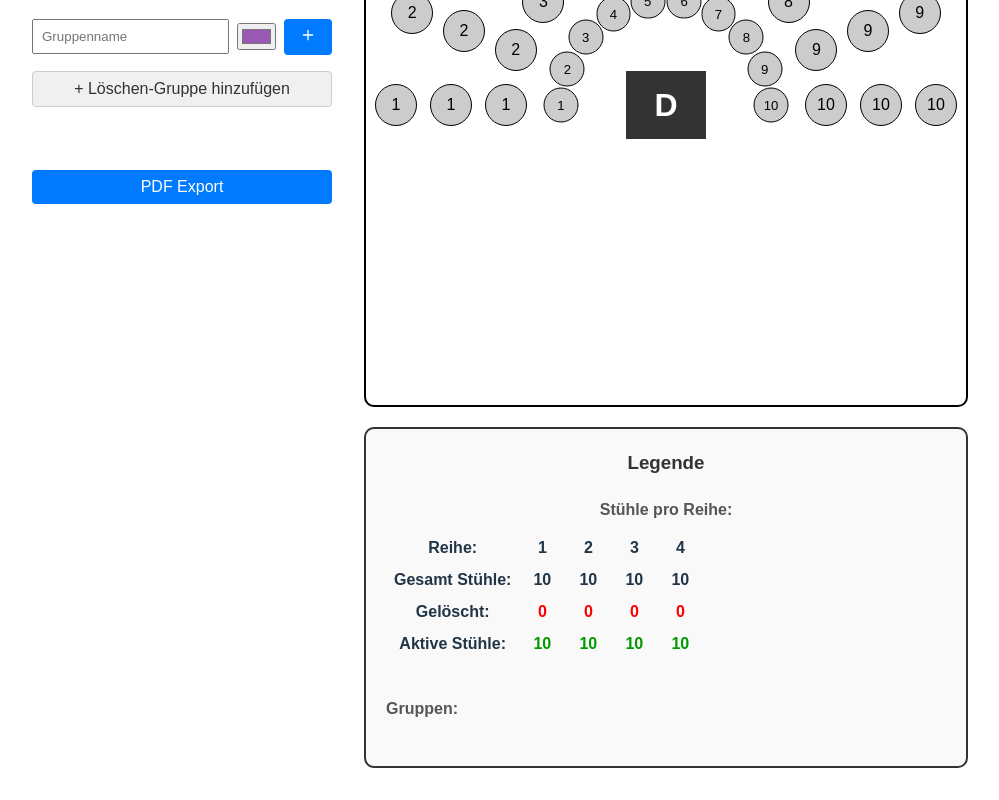
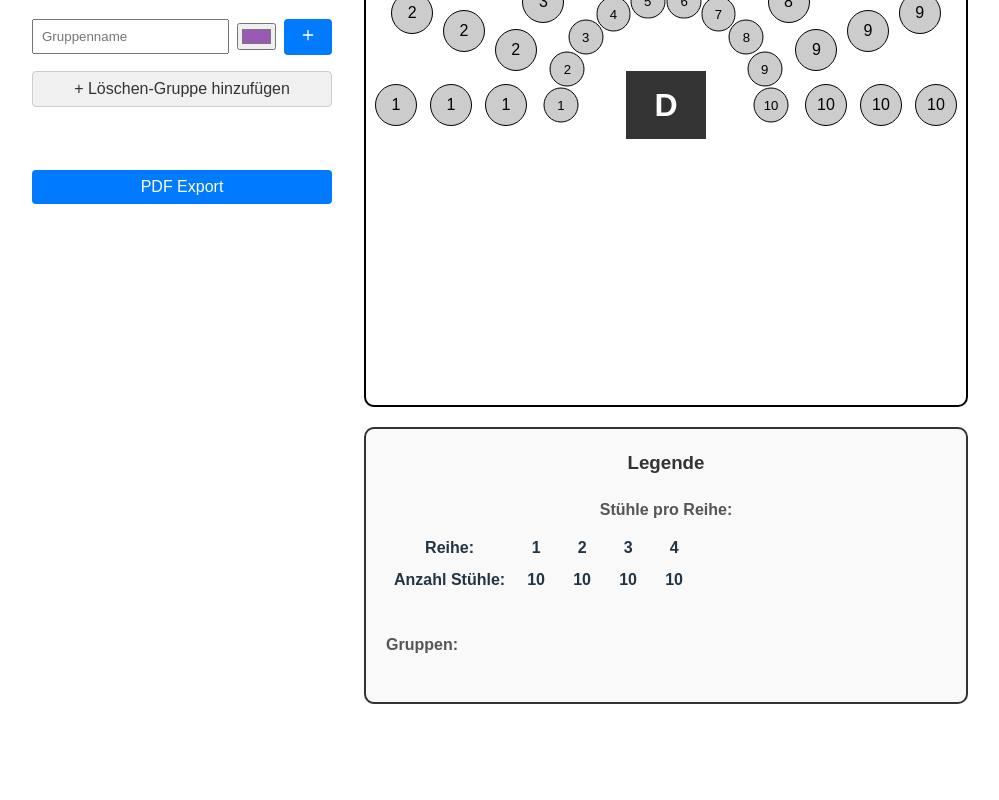
Before and after one commit to Swisscoder77/orchestra-seats, a React (Vite) app in the folder my-react-app/: page / in a window 1280 px wide. Shown: the part 354-1154 px from the top of the page, without its empty margins (140-1139 px from the left). After the commit the page ends 1090 px from the top, so only its background shows below. Built offline with nearby package versions, Linux system fonts and the light colour scheme.

Commit message:
Anpassung Legende

```diff
--- a/my-react-app/src/App.jsx
+++ b/my-react-app/src/App.jsx
@@ -431,22 +431,11 @@ function App() {
                       <td key={index}>{index + 1}</td>
                     ))}
                   </tr>
-                  <tr>
-                    <td>Gesamt Stühle:</td>
-                    {seatsPerRow.slice(0, numRows).map((seats, index) => (
-                      <td key={index}>{seats}</td>
-                    ))}
-                  </tr>
-                  <tr>
-                    <td>Gelöscht:</td>
-                    {deletedSeatsPerRow.map((deleted, index) => (
-                      <td key={index} style={{ color: '#ff0000' }}>{deleted}</td>
-                    ))}
-                  </tr>
+
                   <tr style={{ fontWeight: 'bold' }}>
-                    <td>Aktive Stühle:</td>
+                    <td>Anzahl Stühle:</td>
                     {activeSeatsPerRow.map((active, index) => (
-                      <td key={index} style={{ color: '#009900' }}>{active}</td>
+                      <td key={index} >{active}</td>
                     ))}
                   </tr>
                 </tbody>
```
